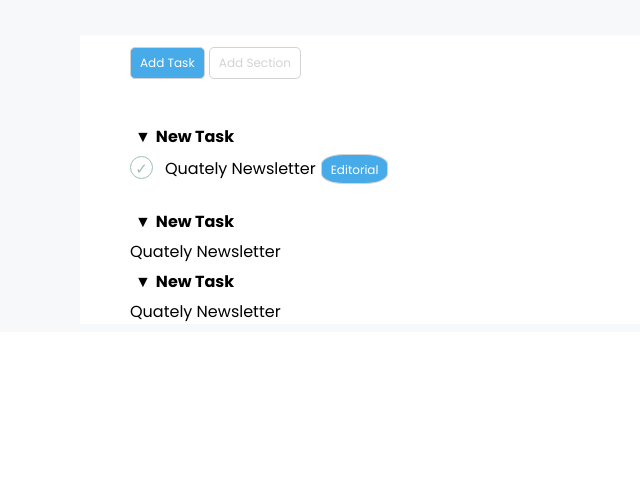
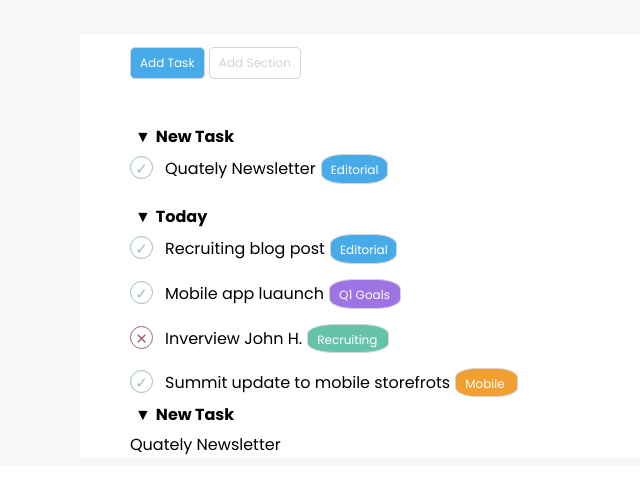
Before and after one commit to ilariamaffiola/html-css-toboolist, a plain HTML site: page index.html in a window 1280 px wide. Shown: the part 85-578 px from the top of the page, without its empty margins (0-640 px from the left). Drawn offline with Linux system fonts and the light colour scheme.

Commit message:
[UPD]seconda parte lista

```diff
--- a/css/style.css
+++ b/css/style.css
@@ -93,5 +93,79 @@ h1{
     margin-left: 5px;
 }
 .margintoplist{
-    margin-top: 20px;
+    margin-top: 15px;
 }
+
+#formabottoneblu{
+    border-radius: 34%;
+    width: 67px;
+    height: 30px;
+    margin-left: 5px;
+}
+.violetbutton{
+    background-color: #9d74e4;
+    display: inline-block;
+    padding: 6px 9px;
+    border-style: solid;
+    border-color: lightgrey;
+    border-width: 1px;
+    border-radius: 5px;
+    color: #fff;
+    font-size: 12px;
+    font-weight: 400;
+}
+#forma-bottone-viola{
+    border-radius: 34%;
+    width: 72px;
+    height: 30px;
+    margin-left: 5px;
+}
+.cross{
+    display: inline-block;
+    color: #9a656d;
+    border: 1px;
+    border-style: solid;
+    border-color: #9a656d;
+    border-radius: 50%;
+    font-size: 15px;
+    width: 23px;
+    height: 23px;
+    text-align: center;
+    margin-right: 12px;
+}
+.green-button{
+    background-color: #67c2aa;
+    display: inline-block;
+    padding: 6px 9px;
+    border-style: solid;
+    border-color: lightgrey;
+    border-width: 1px;
+    border-radius: 5px;
+    color: #fff;
+    font-size: 12px;
+    font-weight: 400;
+}
+#forma-bottone-verde{
+    border-radius: 34%;
+    width: 82px;
+    height: 29px;
+    margin-left: 5px;
+}
+.orage-button{
+    background-color: #f19f31;
+    display: inline-block;
+    padding: 6px 9px;
+    border-style: solid;
+    border-color: lightgrey;
+    border-width: 1px;
+    border-radius: 5px;
+    color: #fff;
+    font-size: 12px;
+    font-weight: 400;
+}
+#forma-orange-button{
+    border-radius: 34%;
+    width: 63px;
+    height: 29px;
+    margin-left: 5px;
+}
--- a/index.html
+++ b/index.html
@@ -25,14 +25,26 @@
             <div class="marginpage topmarginpage">
                 <ul class="listnone">
                     <li class="fonttitlelist valign"><span class="symbols">&#9660</span>New Task</li>
+
                     <li><span class="flag">&check;</span>Quately Newsletter<span class="bluebutton" id="buttonlist">Editorial</span></li>
                 </ul>
 
 
                 <ul class="listnone margintoplist">
-                    <li class="fonttitlelist"><span class="symbols">&#9660</span>New Task</li>
-                    <li>Quately Newsletter</li>
+                    <li class="fonttitlelist"><span class="symbols">&#9660</span>Today</li>
+
+                    <li><span class="flag">&check;</span>Recruiting blog post<span class="bluebutton" id="formabottoneblu">Editorial</span></li>
+
+                    <li class="margintoplist"><span class="flag">&check;</span>Mobile app luaunch<span class="violetbutton" id="forma-bottone-viola">Q1 Goals</span></li>
+
+
+                    <li class="margintoplist"><span class="cross">&#10005;</span>Inverview John H.<span class="green-button" id="forma-bottone-verde">Recruiting</span></li>
+
+
+                    <li class="margintoplist"><span class="flag">&check;</span>Summit update to mobile storefrots<span class="orage-button" id="forma-orange-button">Mobile</span></li>
                 </ul>
+
+
                 <ul class="listnone">
                     <li class="fonttitlelist"><span class="symbols">&#9660</span>New Task</li>
                     <li>Quately Newsletter</li>
```
